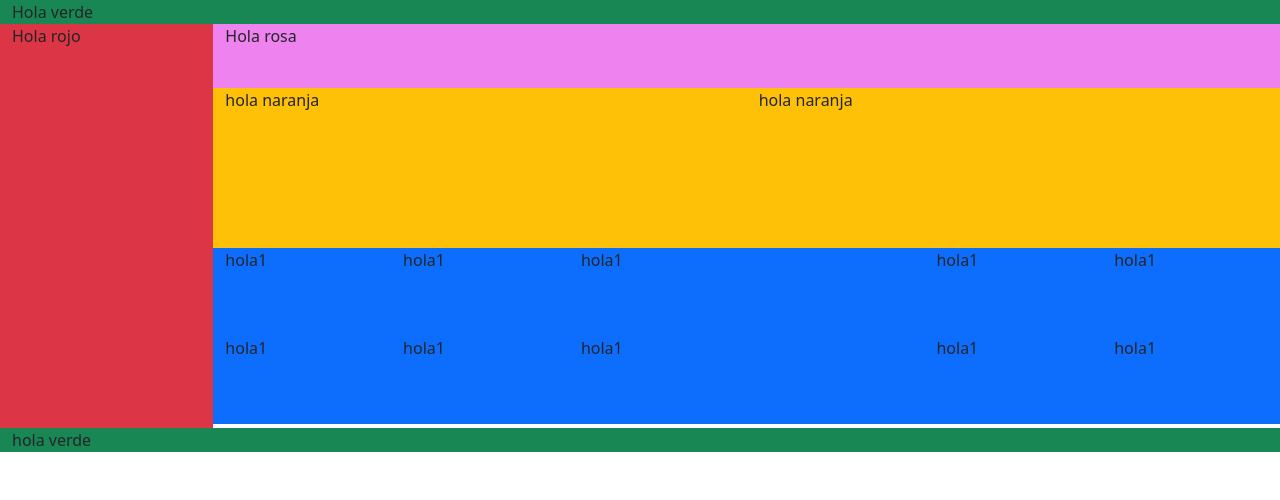
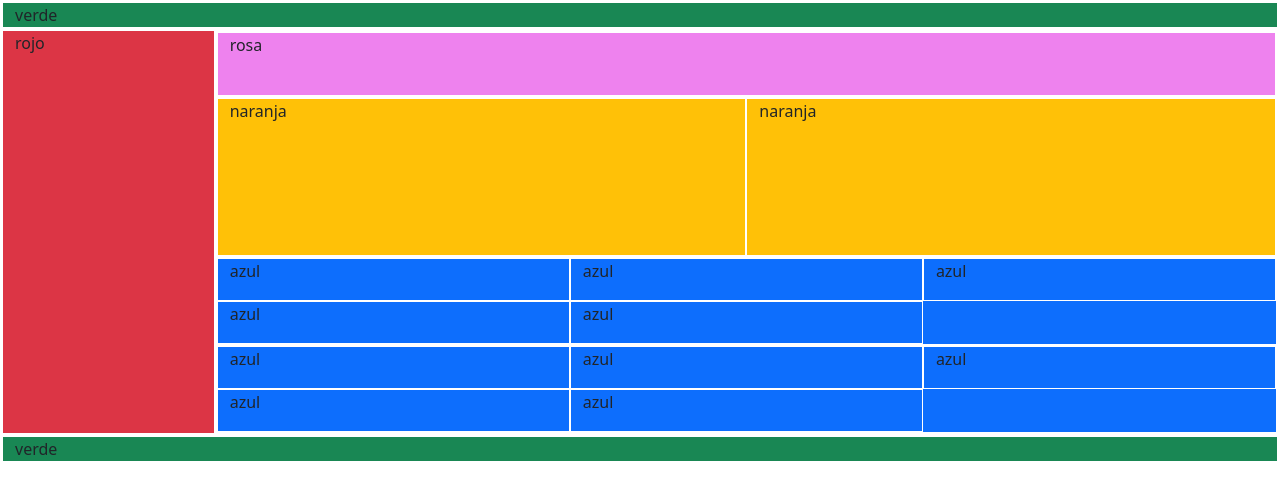
Before and after one commit to nalleon/ssg, a plain HTML site: page bootstrap/exercises/exercise01/ex01.html in a window 1280 px wide. Drawn offline with nearby package versions, Linux system fonts and the light colour scheme.

Commit message:
feat(exercise01): Continued exercise01

```diff
--- a/bootstrap/exercises/exercise01/ex01.css
+++ b/bootstrap/exercises/exercise01/ex01.css
@@ -0,0 +1,3 @@
+div {
+  border: 1px solid white;
+}
--- a/bootstrap/exercises/exercise01/ex01.html
+++ b/bootstrap/exercises/exercise01/ex01.html
@@ -7,60 +7,57 @@
     <link href="https://cdn.jsdelivr.net/npm/bootstrap@5.3.2/dist/css/bootstrap.min.css"
     rel="stylesheet" integrity="sha384-T3c6CoIi6uLrA9TneNEoa7RxnatzjcDSCmG1MXxSR1GAsXEV/Dwwykc2MPK8M2HN"
     crossorigin="anonymous">
-    <link rel="stylesheet" href="ejercicio1.css">
-    <title>Document</title>
+    <link rel="stylesheet" href="ex01.css">
+    <title>Exercise01</title>
 </head>
 <body>
-    <div class="container-fluid">
-
+    <div class="container-fluid" >
         <div class="row">
-            <div class="col bg-success">Hola verde</div>
+            <div class="col bg-success"> verde</div>
         </div>
 
         <div class="row">
-
-            <div class="col-2 bg-danger" style="height: 25.22rem;" id="colRojaGrande">
-                Hola rojo
+            <div class="col-md-2 col-lg-2 col-sm-1 d-none d-sm-block bg-danger " style="height: 25.22rem;" id="colRojaGrande">
+                 rojo
             </div>
 
-            <div class="col">
+            <div class="col ">
 
                 <div class="row">
-                    <div class="col" style="height: 4rem; background-color: violet;">
-                        Hola rosa
+                    <div class="col-md-12 col-lg-12 col-sm-12 col-xs-12 " style="height: 4rem; background-color: violet;">
+                         rosa
                     </div>
                 </div>
 
                 <div class="row" style="height: 10rem;">
-                    <div class="col-6 bg-warning">
-                        hola naranja
+                    <div class="col-md-6 col-lg-6 col-sm-12 col-xs-12 bg-warning ">
+                         naranja
                     </div>
-                    <div class="col-6 bg-warning">
-                        hola naranja
+                    <div class="col-md-6 col-lg-6 col-sm-12 col-xs-12 bg-warning">
+                         naranja
                     </div>
                 </div>
 
                 <div class="row bg-primary" style="height: 5.5rem;">
-                    <div class="col">hola1</div>
-                    <div class="col">hola1</div>
-                    <div class="col-4">hola1</div>
-                    <div class="col">hola1</div>
-                    <div class="col">hola1</div>
+                    <div class="col-md-2 col-lg-4 col-sm-4 col-xs-6" >azul</div>
+                    <div class="col-md-2 col-lg-4 col-sm-4 col-xs-6">azul</div>
+                    <div class="col-md-4 col-lg-4 col-sm-4 col-xs-6">azul</div>
+                    <div class="col-md-2 col-lg-4 col-sm-4 col-xs-6">azul</div>
+                    <div class="col-md-2 col-lg-4 col-sm-4 col-xs-6">azul</div>
                 </div>
                 <div class="row bg-primary" style="height: 5.5rem;">
-                    <div class="col">hola1</div>
-                    <div class="col">hola1</div>
-                    <div class="col-4">hola1</div>
-                    <div class="col">hola1</div>
-                    <div class="col">hola1</div>
+                    <div class="col-md-2 col-lg-4 col-sm-4 col-xs-6" >azul</div>
+                    <div class="col-md-2 col-lg-4 col-sm-4 col-xs-6">azul</div>
+                    <div class="col-md-4 col-lg-4 col-sm-4 col-xs-6">azul</div>
+                    <div class="col-md-2 col-lg-4 col-sm-4 col-xs-6">azul</div>
+                    <div class="col-md-2 col-lg-4 col-sm-4 col-xs-6">azul</div>
                 </div>
 
             </div>
         </div>
-
         <div class="row">
             <div class="col bg-success">
-                hola verde
+                 verde
             </div>
         </div>
 
```
